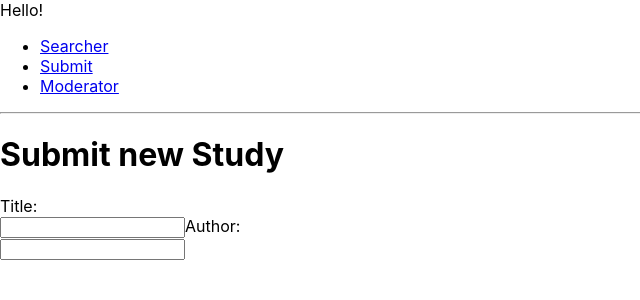
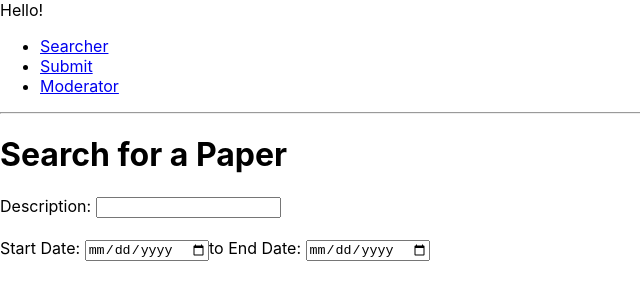
Before and after one commit to pizza-burger/akl-ense-701, a React (Create React App) app: page / in a window 1280 px wide. Shown: the top 300 px of the page, without its empty margins (0-640 px from the left). Built offline with nearby package versions, Linux system fonts and the light colour scheme.

Commit message:
Page work
Changed the pages to add the basic fields that are required for each category.

Co-Authored-By: 19Maaka <62680289+19Maaka@users.noreply.github.com>
Co-Authored-By: Jordie <16997040+pizza-burger@users.noreply.github.com>

```diff
--- a/src/Searcher.js
+++ b/src/Searcher.js
@@ -4,12 +4,16 @@ class Searcher extends React.Component {
   render() {
     return (
       <div className="Searcher">
-        <h1>Submit new Study</h1>
+        <h1>Search for a Paper</h1>
         <form>
-          <label for="title">Title:</label><br />
-          <input type="text" id="title" name="title"></input>
-          <label for="author">Author:</label><br />
-          <input type="text" id="author" name="author"></input>
+          <label for="description">Description: </label>
+          <input type="text" id="description" name="description"></input><br /><br />
+
+          <label for="Sdate">Start Date: </label>
+          <input type="date" id="Sdate" name="Sdate"></input>
+          to
+          <label for="Edate"> End Date: </label>
+          <input type="date" id="Edate" name="Edate"></input><br />
         </form>
       </div>
     );
--- a/src/homePage.js
+++ /dev/null
@@ -1,63 +0,0 @@
-import React from "react";
-import {
-  BrowserRouter as Router,
-  Switch,
-  Route,
-  Link
-} from "react-router-dom";
-import SubmitStudy from "./pages/SubmitStudy.js";
-
-function homePage() {
-  return (
-    <Router>
-      <div>Hello!</div>
-      <div>
-        <ul>
-          <li>
-            <Link to="/">Searcher</Link>
-          </li>
-          <li>
-            <Link to="/submit">Submit</Link>
-          </li>
-          <li>
-            <Link to="/dashboard">Moderator</Link>
-          </li>
-        </ul>
-
-        <hr />
-        <Switch>
-          <Route exact path="/">
-            <Searcher />
-          </Route>
-          <Route path="/submit">
-            <SubmitStudy />
-          </Route>
-          <Route path="/Moderator">
-            <Moderator />
-          </Route>
-        </Switch>
-      </div>
-    </Router>
-  );
-}
-
-export default homePage;
-
-//Please add the link to search page.
-function Searcher() {
-  return (
-    <div>
-      <h2>Searcher</h2>
-    </div>
-  );
-}
-//Please add link to submitter page.
-
-//Please add linkto moderator page.
-function Moderator() {
-  return (
-    <div>
-      <h2>Moderator</h2>
-    </div>
-  );
-}
--- a/src/index.js
+++ b/src/index.js
@@ -3,7 +3,6 @@ import ReactDOM from 'react-dom';
 
 import './index.css';
 import App from './App';
-import homePage from './homePage';
 import Home from './Home';
 import * as serviceWorker from './serviceWorker';
 
--- a/src/pages/SubmitStudy.js
+++ b/src/pages/SubmitStudy.js
@@ -6,9 +6,9 @@ class SubmitStudy extends React.Component {
       <div className="SubmitStudy">
         <h1>Submit new Study</h1>
         <form>
-          <label for="title">Title:</label><br />
-          <input type="text" id="title" name="title"></input>
-          <label for="author">Author:</label><br />
+          <label for="title">Title: </label><br />
+          <input type="text" id="title" name="title"></input><br />
+          <label for="author">Author: </label><br />
           <input type="text" id="author" name="author"></input>
         </form>
       </div>
```
